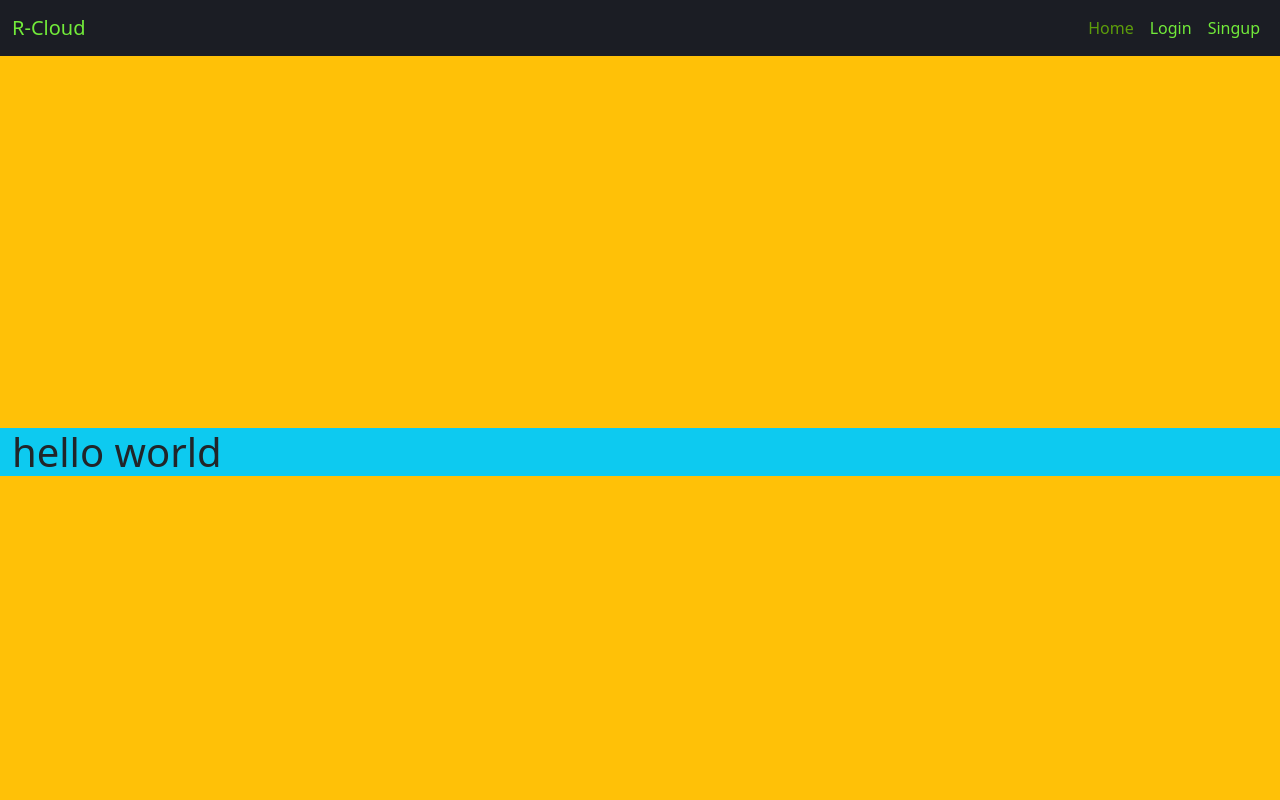
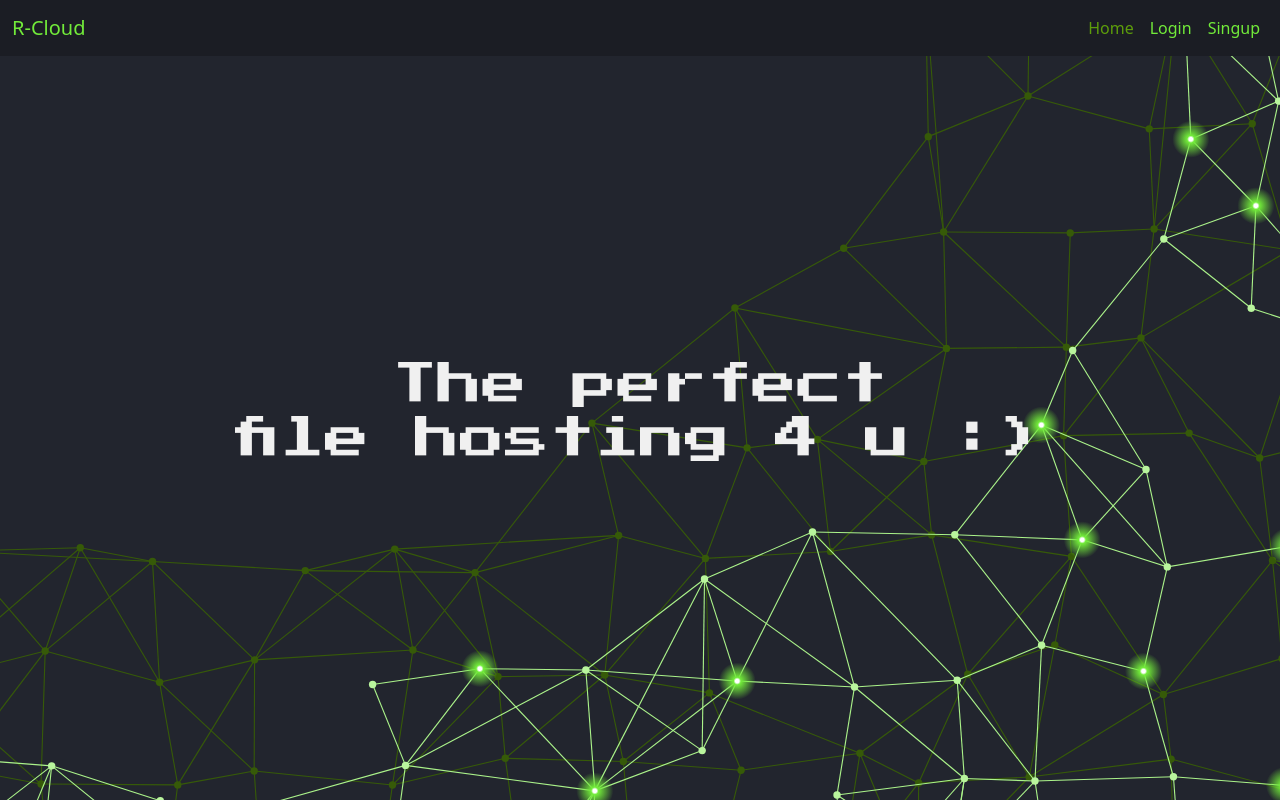
Before and after one commit to Ramphy0x90/R-cloud, an Angular app in the folder client/: page /#/signup in a window 1280 px wide. Both pictures are taken after a click on the link "R-Cloud". Built offline with nearby package versions, Linux system fonts and the light colour scheme.

Commit message:
Home page style

```diff
--- a/client/src/app/containers/home/home.component.css
+++ b/client/src/app/containers/home/home.component.css
@@ -1,3 +1,25 @@
+.image-container {
+    background-image: url('../../../assets/home-bg.svg');
+    background-size: cover;
+}
+
 .container-fluid {
     overflow-x: scroll;
 }
+
+.home-title {
+    font-size: 45px;
+    font-family: 'Press Start 2P', cursive;
+    margin-top: -5rem;
+    text-align: center;
+    color: var(--app-main-light);
+}
+
+.info-container {
+    height: 170px;
+    background-color: var(--app-main-green);
+}
+
+.info-icon-container {
+    font-size: 60px;
+}
--- a/client/src/app/containers/home/home.component.html
+++ b/client/src/app/containers/home/home.component.html
@@ -1,16 +1,31 @@
-<div class="container-fluid h-100 bg-danger">
-    <div class="row align-items-center h-100 bg-warning">
-        <h1 class="bg-info">hello world</h1>
+<div class="container-fluid h-100">
+    <div class="row image-container align-items-center h-100">
+        <h1 class="home-title">The perfect<br>file hosting 4 u :)</h1>
     </div>
-    <div class="row bg-alert h-100 align-items-center p-3">
-        <div class="col-sm-12 col-md-6 col-lg-4 p-3 bg-light">
-            <div class="shadow bg-success p-3">123</div>
+    <div class="row bg-alert h-75 align-items-center text-center p-3">
+        <div class="col-sm-12 col-md-6 col-lg-4 p-3">
+            <div class="info-container shadow-lg p-3">
+                <div class="info-icon-container">
+                    <i class="bi bi-award"></i>
+                </div>
+                <div class="info-text-container">The perfect file hosting for you (just because I did it)</div>
+            </div>
         </div>
-        <div class="col-sm-12 col-md-6 col-lg-4 p-3 bg-light">
-            <div class="shadow bg-success p-3">123</div>
+        <div class="col-sm-12 col-md-6 col-lg-4 p-3">
+            <div class="info-container shadow-lg p-3">
+                <div class="info-icon-container">
+                    <i class="bi bi-braces"></i>
+                </div>
+                <div class="info-text-container">Developed in the MEAN stack (MongoDB, Express, Angular, Node)</div>
+            </div>
         </div>
-        <div class="col-sm-12 col-md-6 col-lg-4 p-3 bg-light">
-            <div class="shadow bg-success p-3">123</div>
+        <div class="col-sm-12 col-md-6 col-lg-4 p-3">
+            <div class="info-container shadow-lg p-3">
+                <div class="info-icon-container">
+                    <i class="bi bi-chat-right-text"></i>
+                </div>
+                <div class="info-text-container">Random text, I wanted to have 3 columns on the home page</div>
+            </div>
         </div>
     </div>
 </div>
--- a/client/src/index.html
+++ b/client/src/index.html
@@ -6,6 +6,9 @@
   <base href="/">
   <meta name="viewport" content="width=device-width, initial-scale=1">
   <link rel="icon" type="image/x-icon" href="favicon.ico">
+  <link rel="preconnect" href="https://fonts.googleapis.com">
+  <link rel="preconnect" href="https://fonts.gstatic.com" crossorigin>
+  <link href="https://fonts.googleapis.com/css2?family=Press+Start+2P&display=swap" rel="stylesheet">
 </head>
 <body>
   <app-root></app-root>
--- a/client/src/styles.css
+++ b/client/src/styles.css
@@ -17,6 +17,13 @@ html, body {
 body {
     background-color: var(--app-main-dark1) !important;
 }
+
+@media only screen and (max-width: 600px) {
+    html, body {
+        height: 100%;
+        overflow-y: scroll;
+    }
+  }
 
 .container {
     display: grid;
```
Also changed, not shown: client/src/assets/home-bg.svg (added), 1 other file (tests, documents, lock files or other folders).
